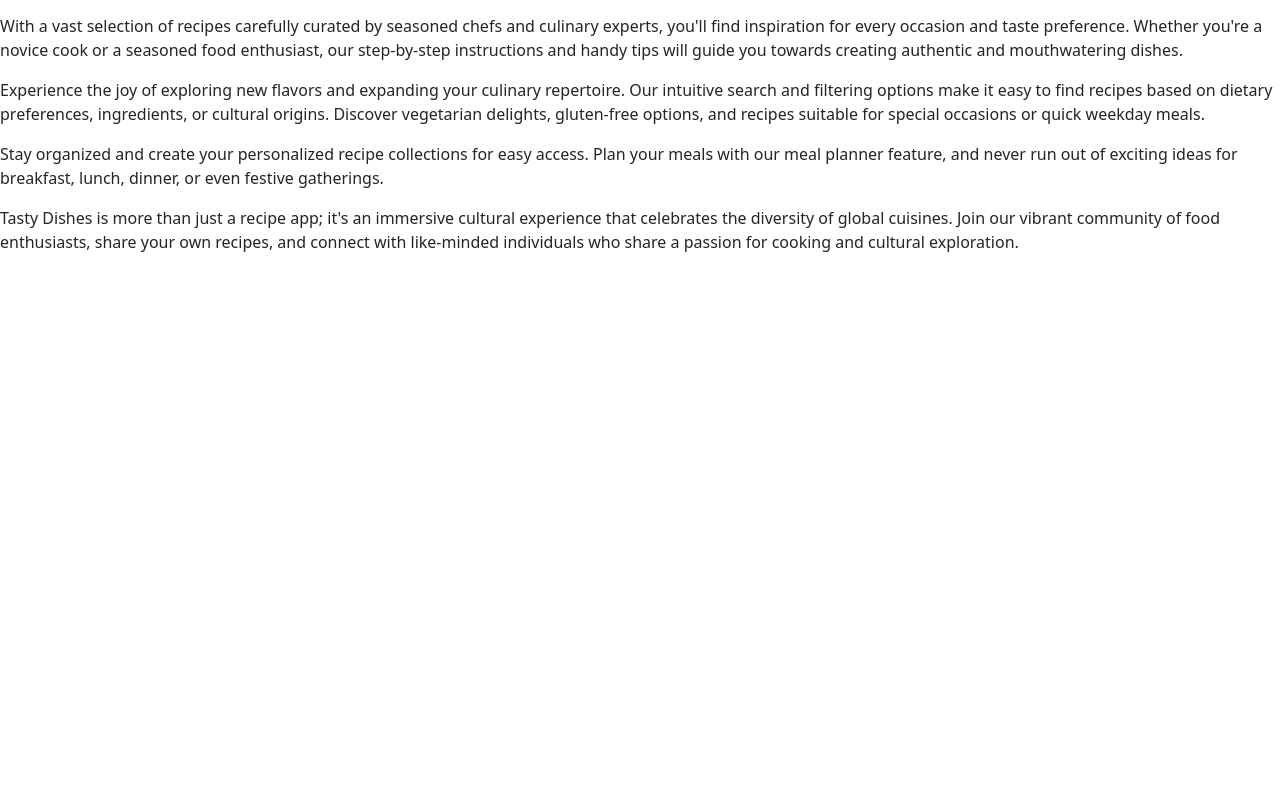
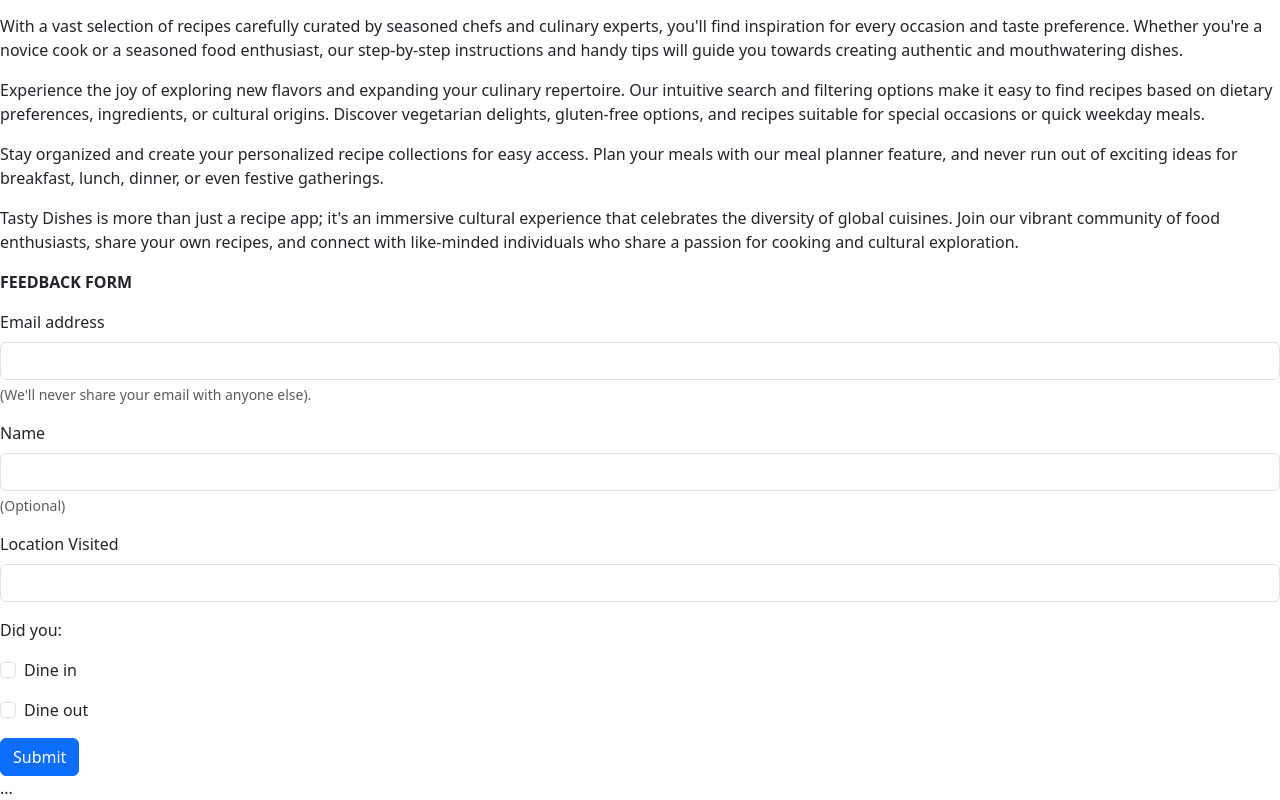
Before and after one commit to njagiiii/Dishes, a React (Create React App) app: page / in a window 1280 px wide. Shown: the part 470-1270 px from the top of the page. Before the commit the page ends 800 px from the top, so only its background shows below. Built offline with nearby package versions, Linux system fonts and the light colour scheme.

Commit message:
Aboutfeedback

```diff
--- a/src/About.js
+++ b/src/About.js
@@ -4,7 +4,7 @@ import React from "react";
 function About(){
     return(
         <div>
-            <img src="https://media.istockphoto.com/id/1415519917/photo/hotel-chef.webp?b=1&s=170667a&w=0&k=20&c=DG-xSMpk-DqOiJCSbPGG7F_H224LF0xB5OptiYO-ZuA="/>
+            <img src="https://images.pexels.com/photos/2689419/pexels-photo-2689419.jpeg?auto=compress&cs=tinysrgb&w=600"alt=""/>
             <h1>
                 Welcome Everyone
             </h1>
@@ -29,7 +29,49 @@ function About(){
             <p>
             Tasty Dishes is more than just a recipe app; it's an immersive cultural experience that celebrates the diversity of global cuisines. Join our vibrant community of food enthusiasts, share your own recipes, and connect with like-minded individuals who share a passion for cooking and cultural exploration.
             </p>
+            <form>
+                <p>
+                   <b>FEEDBACK FORM</b>
+                </p>
+       <div class="mb-3">
+       <label for="exampleInputEmail1" class="form-label">Email address</label>
+       <input type="email" class="form-control" id="exampleInputEmail1" aria-describedby="emailHelp"/>
+       <div id="emailHelp" class="form-text">(We'll never share your email with anyone else).</div>
+     </div>
+       <div class="mb-3">
+      <label for="exampleInputName" class="form-label">Name</label>
+      <input type="name" class="form-control" id="exampleInputName"/>
+      <div id="nameHelp" class="form-text">(Optional)</div>
+     </div>
+     <div class="mb-3">
+      <label for="exampleInputLocation" class="form-label">Location Visited</label>
+      <input type="name" class="form-control" id="exampleInputLocation"/>
+      <div id="LoctionHelp" class="form-text"></div>
+     </div>
+
+     <p>Did you:</p>
+     <div class="mb-3 form-check">
+       <input type="checkbox" class="form-check-input" id="exampleCheck1"/>
+       <label class="form-check-label" for="exampleCheck1">Dine in</label>
+     </div>
+     <div class="mb-3 form-check">
+       <input type="checkbox" class="form-check-input" id="exampleCheck2"/>
+       <label class="form-check-label" for="exampleCheck2">Dine out</label>
+     </div>
+
+
+  <button
+
+   type="submit" class="btn btn-primary ">Submit</button>
+
+
+</form>
+
+<div class="modal-dialog modal-fullscreen-sm-down">
+  ...
+</div>
         </div>
+
     )
 }
 export default About;
--- a/src/App.js
+++ b/src/App.js
@@ -1,6 +1,6 @@
 //import logo from './logo.svg';
 import './index.css';
-import Navbar from './Navbar';
+//import Navbar from './Navbar';
 import About from"./About"
 
 
@@ -8,7 +8,7 @@ function App() {
 
   return(
     <div>
-      <Navbar/>
+
       <About/>
     </div>
   )
```
